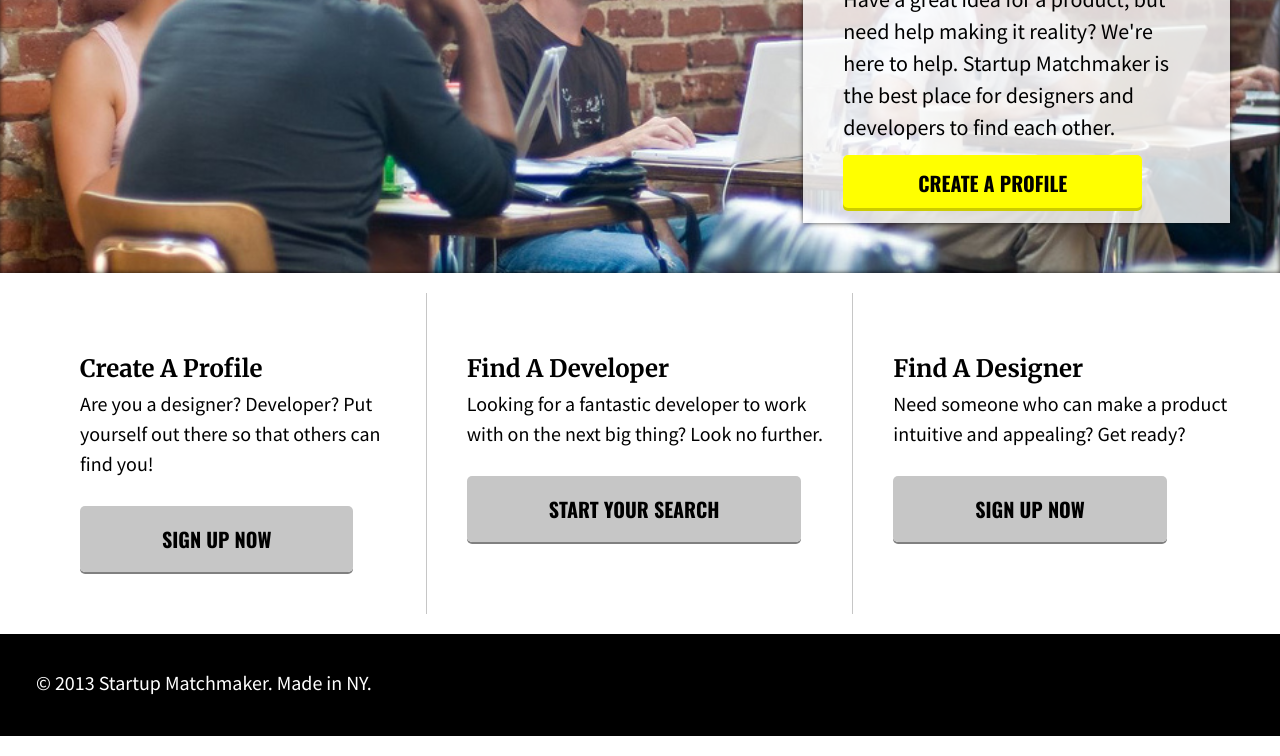
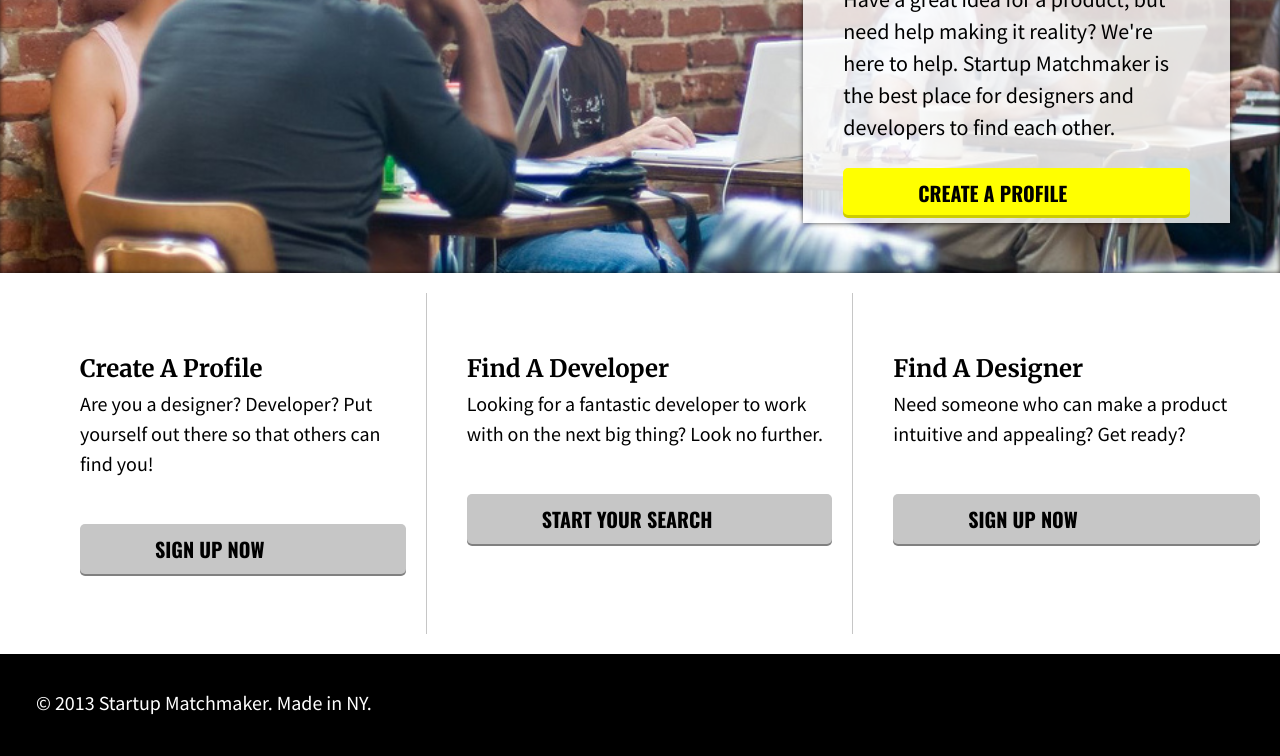
Before and after one commit to JayRodrig/startup_matchmaker, a plain HTML site: page index.html in a window 1280 px wide. Shown: the part 318-1074 px from the top of the page. Drawn offline with nearby package versions, Linux system fonts and the light colour scheme.

Commit message:
finishing details

```diff
--- a/index.html
+++ b/index.html
@@ -41,7 +41,7 @@
                             Have a great idea for a product, but need help making it reality? We're here to help. Startup Matchmaker is the
                             best place for designers and developers to find each other.
                         </p>
-                        <a class='center-link' href='#'>Create A Profile</a>
+                        <a class='center-link flex-link' href='#'>Create A Profile</a>
                     </div>
                 </div>
             </div>
@@ -54,7 +54,7 @@
                     <p class='post-center-p'>Are you a designer? Developer? Put yourself out there so that
                         others can find you!
                     </p>
-                    <a class='center-link post-center-link' href='#'>SIGN UP NOW</a>
+                    <a class='center-link post-center-link flex-link' href='#'>SIGN UP NOW</a>
                 </div>
                 <div class='col-4 col post-center-article less-padding'>
                     <H1 class='post-center-h'>Find A Developer</H1>
@@ -62,7 +62,7 @@
                         Looking for a fantastic developer to work with on the next
                         big thing? Look no further.
                     </p>
-                    <a class='center-link post-center-link' href='#'>START YOUR SEARCH</a>
+                    <a class='center-link post-center-link flex-link' href='#'>START YOUR SEARCH</a>
                 </div>
                 <div class='col-4 col post-center-article no-border less-padding'>
                     <h1 class='post-center-h'>Find A Designer</h1>
@@ -70,7 +70,7 @@
                         Need someone who can make a product intuitive and appealing?
                         Get ready?
                     </p>
-                    <a class='center-link post-center-link' href='#'>SIGN UP NOW</a>
+                    <a class='center-link post-center-link flex-link' href='#'>SIGN UP NOW</a>
                 </div>
             </div>
         </section>
--- a/styles/main.css
+++ b/styles/main.css
@@ -165,7 +165,7 @@
 .center-link {
     background-color: yellow;
     color: black;
-    padding: 13px 75px;
+    padding: 10px 75px;
     text-decoration: none;
     font-weight:700;
     text-transform:uppercase;
@@ -200,7 +200,7 @@
 
 .post-center-link {
     background-color:#C6C6C6;
-    padding: 18px 82px;
+    padding: 10px 75px;
     box-shadow: 0 2px 0 gray;
 }
 
@@ -246,3 +246,7 @@
     text-decoration:none;
     border-bottom:3px solid yellow;
 }
+
+.flex-link {
+    display:flex;
+}
```
